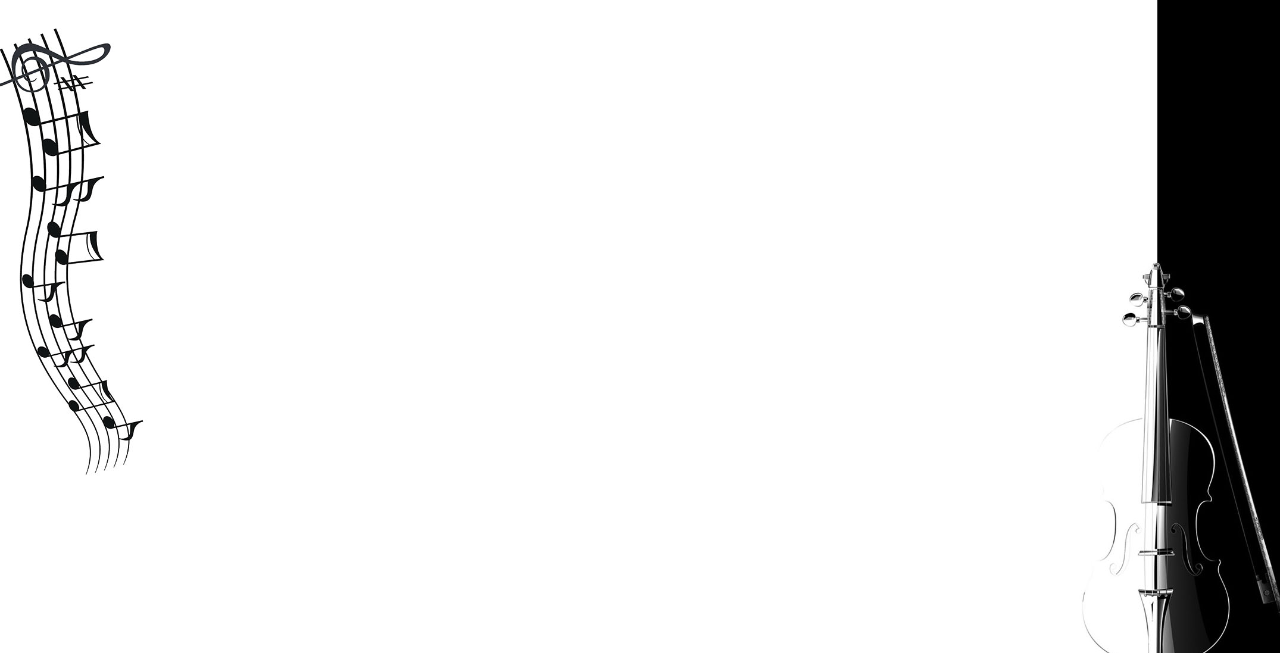
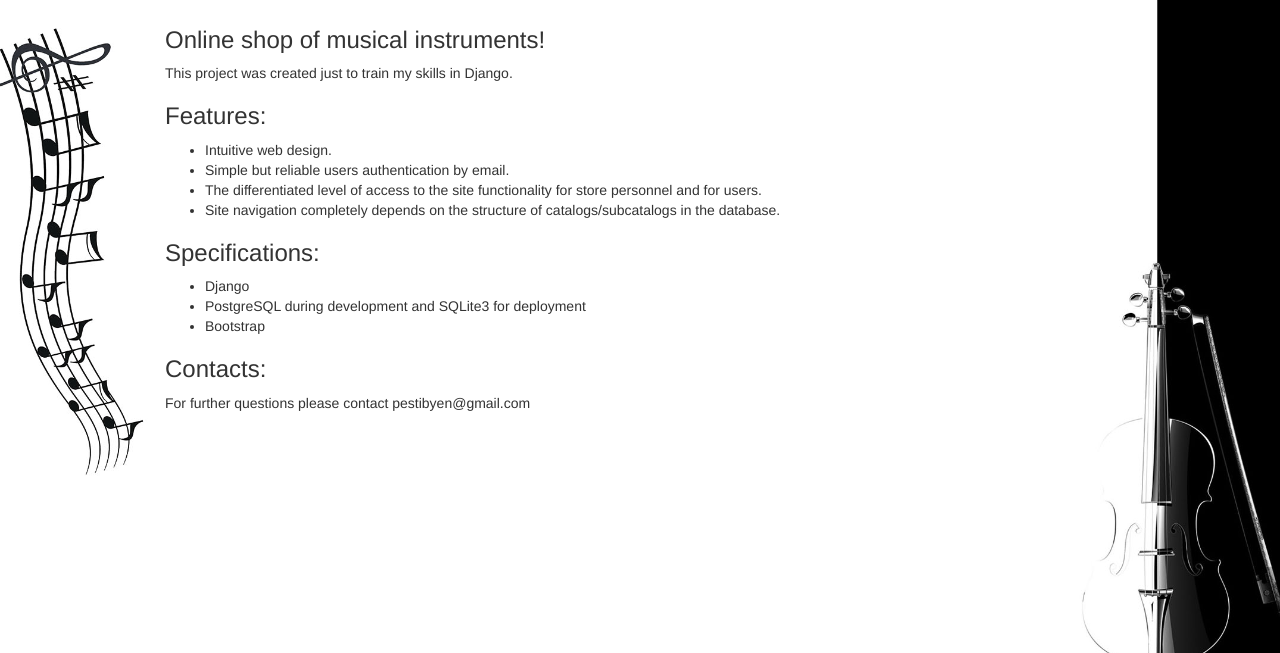
Before and after one commit to pestibyen/music_shop, a Django app: page / in a window 1280 px wide. Shown: the part 53-706 px from the top of the page. Run offline with Django 3.2, Linux system fonts and the light colour scheme; data that the repository does not hold is empty; some libraries are stand-ins or nearby versions.

Commit message:
info on main page added

```diff
--- a/main/templates/index.html
+++ b/main/templates/index.html
@@ -119,9 +119,26 @@
           {% endif %}
 
           {% block content %}
+            <H3>Online shop of musical instruments!</H3>
+            <p>This project was created just to train my skills in Django.</p>
 
+            <H3>Features:</H3>
+            <ul>
+              <li>Intuitive web design.</li>
+              <li>Simple but reliable users authentication by email.</li>
+              <li>The differentiated level of access to the site functionality for store personnel and for users.</li>
+              <li>Site navigation completely depends on the structure of catalogs/subcatalogs in the database.</li>
+            </ul>
 
+            <H3>Specifications:</H3>
+            <ul>
+              <li>Django</li>
+              <li>PostgreSQL during development and SQLite3 for deployment</li>
+              <li>Bootstrap</li>
+            </ul>
 
+            <H3>Contacts:</H3>
+            <p>For further questions please contact pestibyen@gmail.com</p>
           {% endblock %}
         </div><!-- /.container -->
 
```
